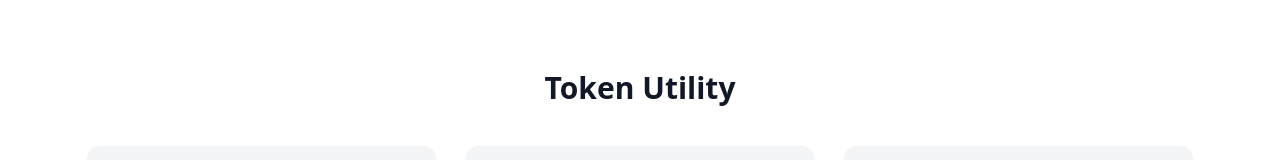
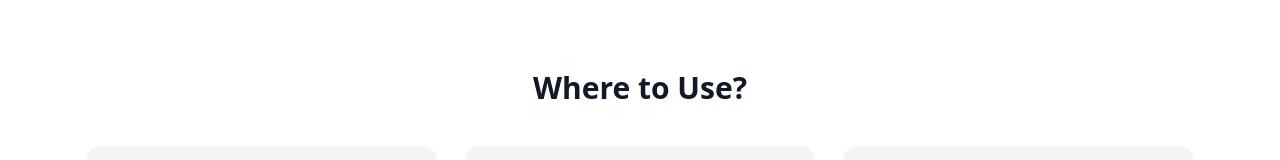
Before and after one commit to nolensprotocol/nolens, a Next.js app: page / in a window 1280 px wide. Shown: the part 746-906 px from the top of the page. Built offline with nearby package versions, Linux system fonts and the light colour scheme.

Commit message:
Update index.js

```diff
--- a/pages/index.js
+++ b/pages/index.js
@@ -57,7 +57,7 @@ export default function Home() {
 
       <section className="py-24 bg-white text-gray-900">
         <div className="max-w-6xl mx-auto px-6 text-center">
-          <h2 className="text-3xl font-bold mb-10">Token Utility</h2>
+          <h2 className="text-3xl font-bold mb-10">Where to Use?</h2>
           <div className="grid gap-8 grid-cols-1 md:grid-cols-3">
             <div className="transition duration-700 ease-out bg-gray-100 p-6 rounded-xl shadow hover:shadow-lg hover:scale-105 hover:bg-white">
               <h3 className="font-semibold text-lg mb-2">Access & Payments</h3>
```
